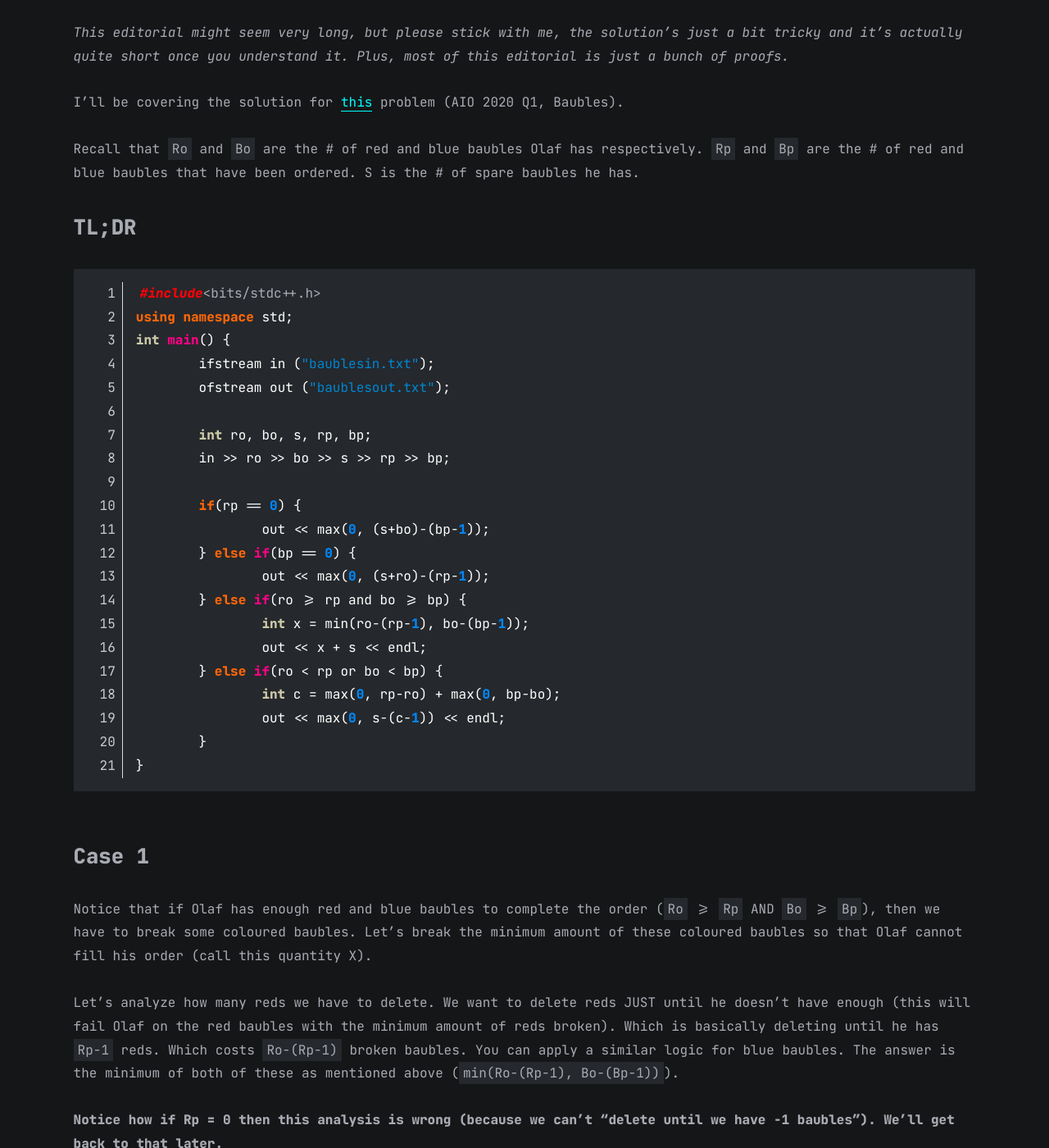
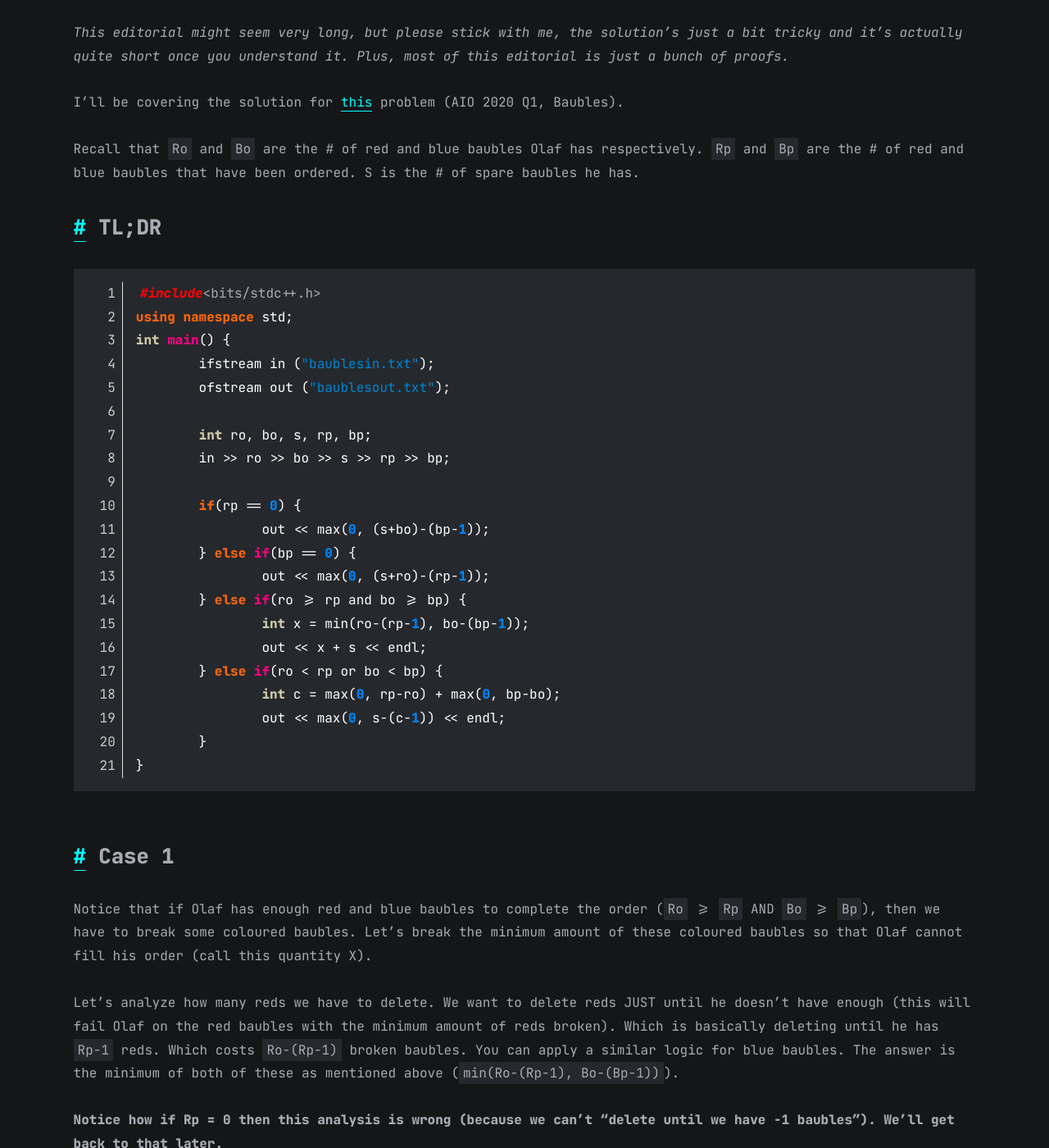
Before and after one commit to heavylightdecomp/blog, a Jekyll site: the page built from all_collections/_posts/2022-08-22-aio-2020-baubles.md, in a window 1280 px wide and 1400 px high, scrolled down 416 px. Shown: the whole window at 82% size. Built offline with Jekyll 4.4.1, drawn with Linux system fonts in a browser that asks for light colours.

Commit message:
anchor headings lgtm!

```diff
--- /dev/null
+++ b/_includes/anchor_headings.html
@@ -0,0 +1,164 @@
+{% capture headingsWorkspace %}
+  {% comment %}
+    Copyright (c) 2018 Vladimir "allejo" Jimenez
+    Permission is hereby granted, free of charge, to any person
+    obtaining a copy of this software and associated documentation
+    files (the "Software"), to deal in the Software without
+    restriction, including without limitation the rights to use,
+    copy, modify, merge, publish, distribute, sublicense, and/or sell
+    copies of the Software, and to permit persons to whom the
+    Software is furnished to do so, subject to the following
+    conditions:
+    The above copyright notice and this permission notice shall be
+    included in all copies or substantial portions of the Software.
+    THE SOFTWARE IS PROVIDED "AS IS", WITHOUT WARRANTY OF ANY KIND,
+    EXPRESS OR IMPLIED, INCLUDING BUT NOT LIMITED TO THE WARRANTIES
+    OF MERCHANTABILITY, FITNESS FOR A PARTICULAR PURPOSE AND
+    NONINFRINGEMENT. IN NO EVENT SHALL THE AUTHORS OR COPYRIGHT
+    HOLDERS BE LIABLE FOR ANY CLAIM, DAMAGES OR OTHER LIABILITY,
+    WHETHER IN AN ACTION OF CONTRACT, TORT OR OTHERWISE, ARISING
+    FROM, OUT OF OR IN CONNECTION WITH THE SOFTWARE OR THE USE OR
+    OTHER DEALINGS IN THE SOFTWARE.
+  {% endcomment %}
+  {% comment %}
+    Version 1.0.12
+      https://github.com/allejo/jekyll-anchor-headings
+    "Be the pull request you wish to see in the world." ~Ben Balter
+    Usage:
+      {% include anchor_headings.html html=content anchorBody="#" %}
+    Parameters:
+      * html          (string) - the HTML of compiled markdown generated by kramdown in Jekyll
+    Optional Parameters:
+      * beforeHeading (bool)   : false  - Set to true if the anchor should be placed _before_ the heading's content
+      * headerAttrs   (string) :  ''    - Any custom HTML attributes that will be added to the heading tag; you may NOT use `id`;
+                                          the `%heading%` and `%html_id%` placeholders are available
+      * anchorAttrs   (string) :  ''    - Any custom HTML attributes that will be added to the `<a>` tag; you may NOT use `href`, `class` or `title`;
+                                          the `%heading%` and `%html_id%` placeholders are available
+      * anchorBody    (string) :  ''    - The content that will be placed inside the anchor; the `%heading%` placeholder is available
+      * anchorClass   (string) :  ''    - The class(es) that will be used for each anchor. Separate multiple classes with a space
+      * anchorTitle   (string) :  ''    - The `title` attribute that will be used for anchors
+      * h_min         (int)    :  1     - The minimum header level to build an anchor for; any header lower than this value will be ignored
+      * h_max         (int)    :  6     - The maximum header level to build an anchor for; any header greater than this value will be ignored
+      * bodyPrefix    (string) :  ''    - Anything that should be inserted inside of the heading tag _before_ its anchor and content
+      * bodySuffix    (string) :  ''    - Anything that should be inserted inside of the heading tag _after_ its anchor and content
+      * generateId    (true)   :  false - Set to true if a header without id should generate an id to use.
+    Output:
+      The original HTML with the addition of anchors inside of all of the h1-h6 headings.
+  {% endcomment %}
+
+  {% assign minHeader = include.h_min | default: 1 %}
+  {% assign maxHeader = include.h_max | default: 6 %}
+  {% assign beforeHeading = include.beforeHeading %}
+  {% assign headerAttrs = include.headerAttrs %}
+  {% assign nodes = include.html | split: '<h' %}
+
+  {% capture edited_headings %}{% endcapture %}
+
+  {% for _node in nodes %}
+    {% capture node %}{{ _node | strip }}{% endcapture %}
+
+    {% if node == "" %}
+      {% continue %}
+    {% endif %}
+
+    {% assign nextChar = node | replace: '"', '' | strip | slice: 0, 1 %}
+    {% assign headerLevel = nextChar | times: 1 %}
+
+    <!-- If the level is cast to 0, it means it's not a h1-h6 tag, so let's see if we need to fix it -->
+    {% if headerLevel == 0 %}
+      <!-- Split up the node based on closing angle brackets and get the first one. -->
+      {% assign firstChunk = node | split: '>' | first %}
+
+      <!-- If the first chunk does NOT contain a '<', that means we've broken another HTML tag that starts with 'h' -->
+      {% unless firstChunk contains '<' %}
+        {% capture node %}<h{{ node }}{% endcapture %}
+      {% endunless %}
+
+      {% capture edited_headings %}{{ edited_headings }}{{ node }}{% endcapture %}
+      {% continue %}
+    {% endif %}
+
+    {% capture _closingTag %}</h{{ headerLevel }}>{% endcapture %}
+    {% assign _workspace = node | split: _closingTag %}
+    {% capture _hAttrToStrip %}{{ _workspace[0] | split: '>' | first }}>{% endcapture %}
+    {% assign header = _workspace[0] | replace: _hAttrToStrip, '' %}
+    {% assign escaped_header = header | strip_html | strip %}
+
+    {% assign _classWorkspace = _workspace[0] | split: 'class="' %}
+    {% assign _classWorkspace = _classWorkspace[1] | split: '"' %}
+    {% assign _html_class = _classWorkspace[0] %}
+
+    {% if _html_class contains "no_anchor" %}
+      {% assign skip_anchor = true %}
+    {% else %}
+      {% assign skip_anchor = false %}
+    {% endif %}
+
+    {% assign _idWorkspace = _workspace[0] | split: 'id="' %}
+    {% if _idWorkspace[1] %}
+      {% assign _idWorkspace = _idWorkspace[1] | split: '"' %}
+      {% assign html_id = _idWorkspace[0] %}
+    {% elsif include.generateId %}
+      <!-- If the header did not have an id we create one. -->
+      {% assign html_id = escaped_header | slugify %}
+      {% if html_id == "" %}
+        {% assign html_id = false %}
+      {% endif %}
+      {% capture headerAttrs %}{{ headerAttrs }} id="%html_id%"{% endcapture %}
+    {% endif %}
+
+    <!-- Build the anchor to inject for our heading -->
+    {% capture anchor %}{% endcapture %}
+
+    {% if skip_anchor == false and html_id and headerLevel >= minHeader and headerLevel <= maxHeader %}
+      {% if headerAttrs %}
+        {% capture _hAttrToStrip %}{{ _hAttrToStrip | split: '>' | first }} {{ headerAttrs | replace: '%heading%', escaped_header | replace: '%html_id%', html_id }}>{% endcapture %}
+      {% endif %}
+
+      {% capture anchor %}href="#{{ html_id }}"{% endcapture %}
+
+      {% if include.anchorClass %}
+        {% capture anchor %}{{ anchor }} class="{{ include.anchorClass }}"{% endcapture %}
+      {% endif %}
+
+      {% if include.anchorTitle %}
+        {% capture anchor %}{{ anchor }} title="{{ include.anchorTitle | replace: '%heading%', escaped_header }}"{% endcapture %}
+      {% endif %}
+
+      {% if include.anchorAttrs %}
+        {% capture anchor %}{{ anchor }} {{ include.anchorAttrs | replace: '%heading%', escaped_header | replace: '%html_id%', html_id }}{% endcapture %}
+      {% endif %}
+
+      {% capture anchor %}<a {{ anchor }}>{{ include.anchorBody | replace: '%heading%', escaped_header | default: '' }}</a>{% endcapture %}
+
+      <!-- In order to prevent adding extra space after a heading, we'll let the 'anchor' value contain it -->
+      {% if beforeHeading %}
+        {% capture anchor %}{{ anchor }} {% endcapture %}
+      {% else %}
+        {% capture anchor %} {{ anchor }}{% endcapture %}
+      {% endif %}
+    {% endif %}
+
+    {% capture new_heading %}
+<h{{ _hAttrToStrip }}
+  {{ include.bodyPrefix }}
+  {% if beforeHeading %}
+    {{ anchor }}{{ header }}
+  {% else %}
+    {{ header }}{{ anchor }}
+  {% endif %}
+  {{ include.bodySuffix }}
+</h{{ headerLevel }}>
+    {% endcapture %}
+
+    <!--
+    If we have content after the `</hX>` tag, then we'll want to append that here so we don't lost any content.
+    -->
+    {% assign chunkCount = _workspace | size %}
+    {% if chunkCount > 1 %}
+      {% capture new_heading %}{{ new_heading }}{{ _workspace | last }}{% endcapture %}
+    {% endif %}
+
+    {% capture edited_headings %}{{ edited_headings }}{{ new_heading }}{% endcapture %}
+  {% endfor %}
+{% endcapture %}{% assign headingsWorkspace = '' %}{{ edited_headings | strip }}
--- a/_layouts/post.html
+++ b/_layouts/post.html
@@ -14,7 +14,7 @@
             {% endfor %}
           </div>
         </div>
-        <div class="content">{{content}}</div>
+        <div class="content">{% include anchor_headings.html html=content anchorBody="#" beforeHeading=true %}</div>
 		<script src="{{site.baseurl}}/assets/js/linenum.js"></script>
       </section>
       {% include footer.html %}
```
